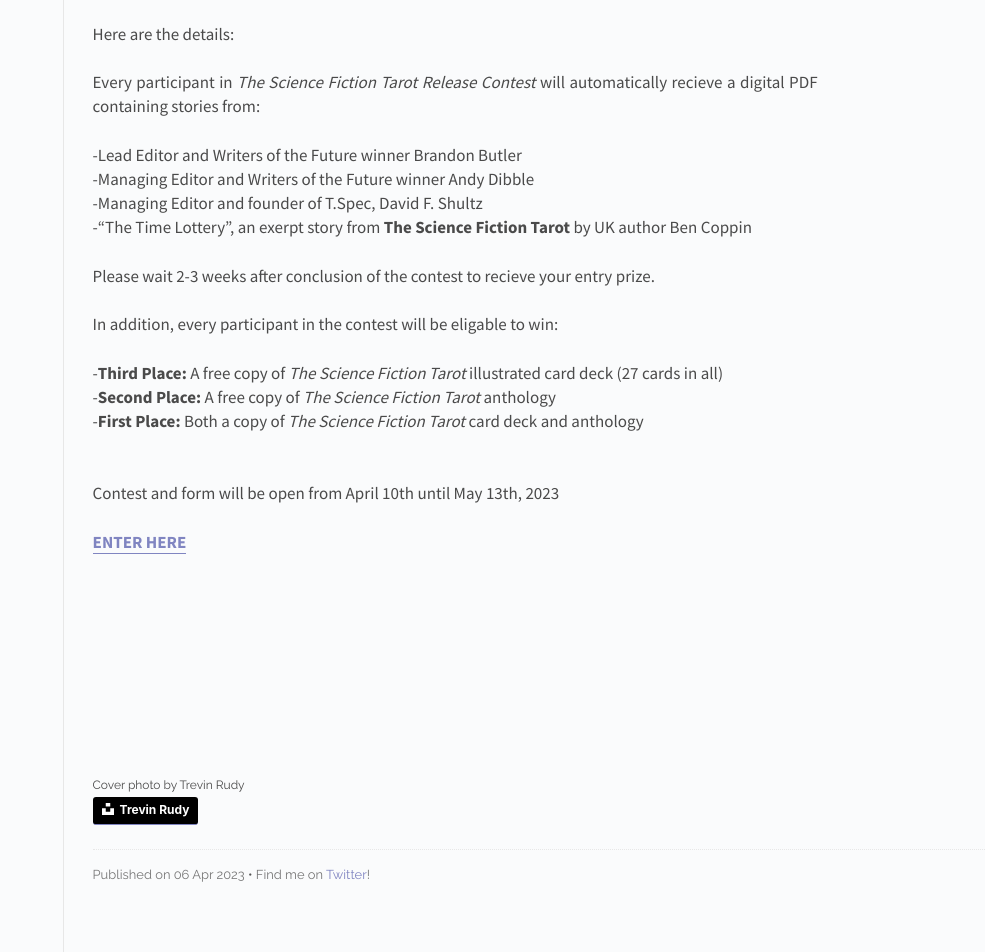
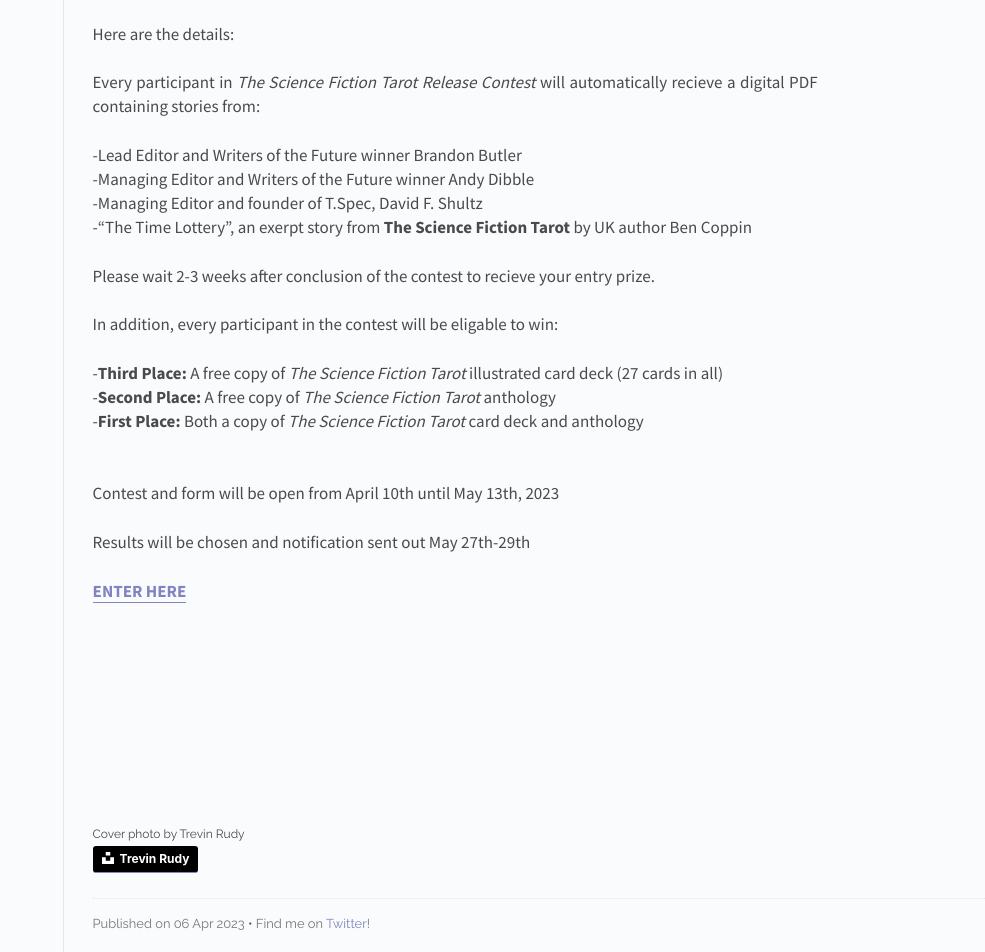
Before and after one commit to Butler-Brand/Butler-Brand.github.io, a Jekyll site: the page built from _posts/2023-04-06-contest-post.md, in a window 1280 px wide. Shown: the part 774-1726 px from the top of the page, without its empty margins (295-1280 px from the left). Built offline with Jekyll 4.4.1, drawn with Linux system fonts in a browser that asks for light colours; Markdown is read by kramdown in place of the engine named in the settings.

Commit message:
Update 2023-04-06-contest-post.md
Updating to give decision date

```diff
--- a/_posts/2023-04-06-contest-post.md
+++ b/_posts/2023-04-06-contest-post.md
@@ -32,6 +32,7 @@
 -<strong>First Place:</strong> Both a copy of <em>The Science Fiction Tarot</em> card deck and anthology<br />
 <br />
 <p>Contest and form will be open from April 10th until May 13th, 2023</p>
+<p>Results will be chosen and notification sent out May 27th-29th</p>
 <strong><a href="https://docs.google.com/forms/d/e/1FAIpQLScZkpbrfx72S20c_dT34l-2EGxGmT6o1mfjIw11WthQzE0fSA/viewform" target="_blank">ENTER HERE</a></strong><br />
 
 <p>&nbsp;<p>
```
